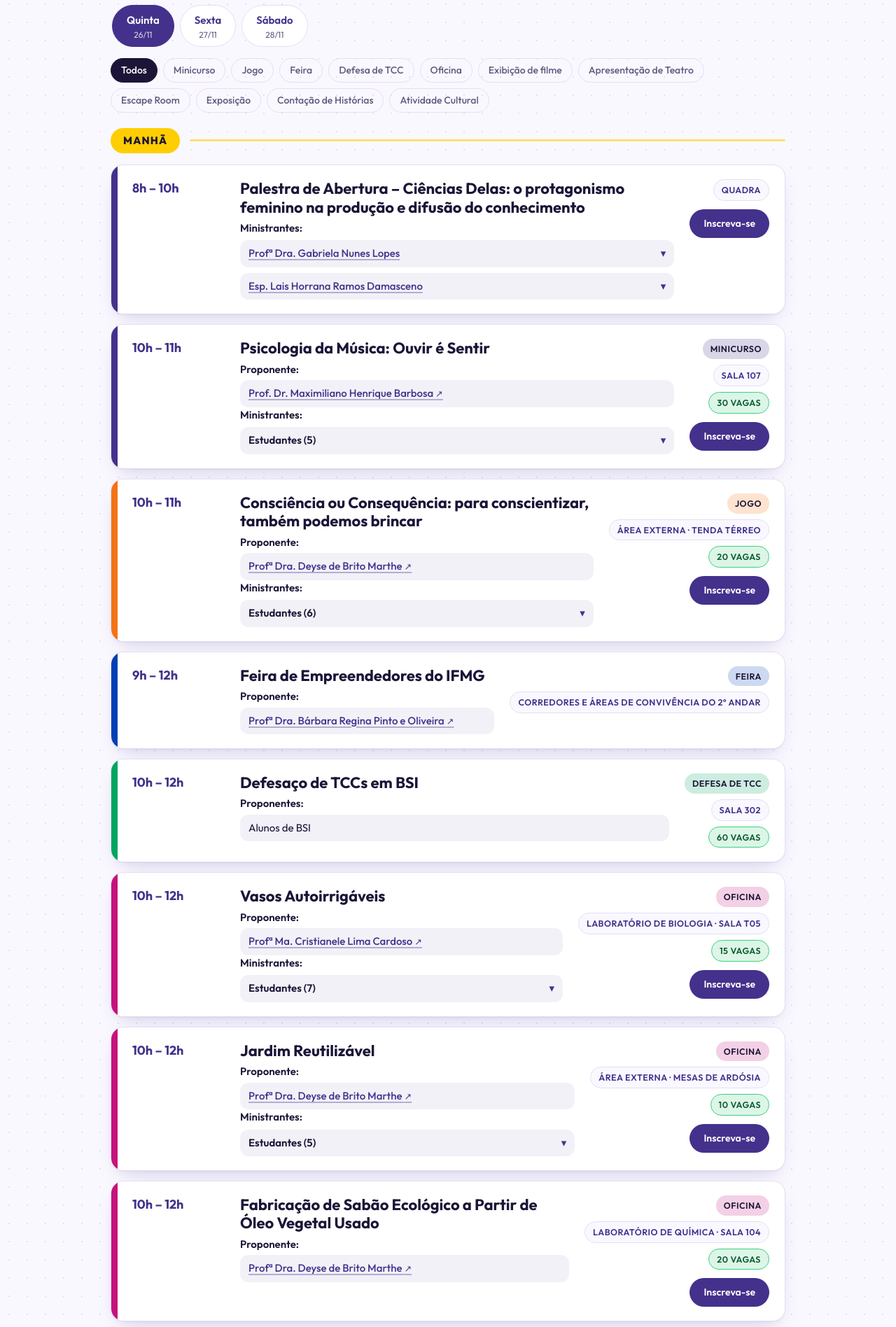
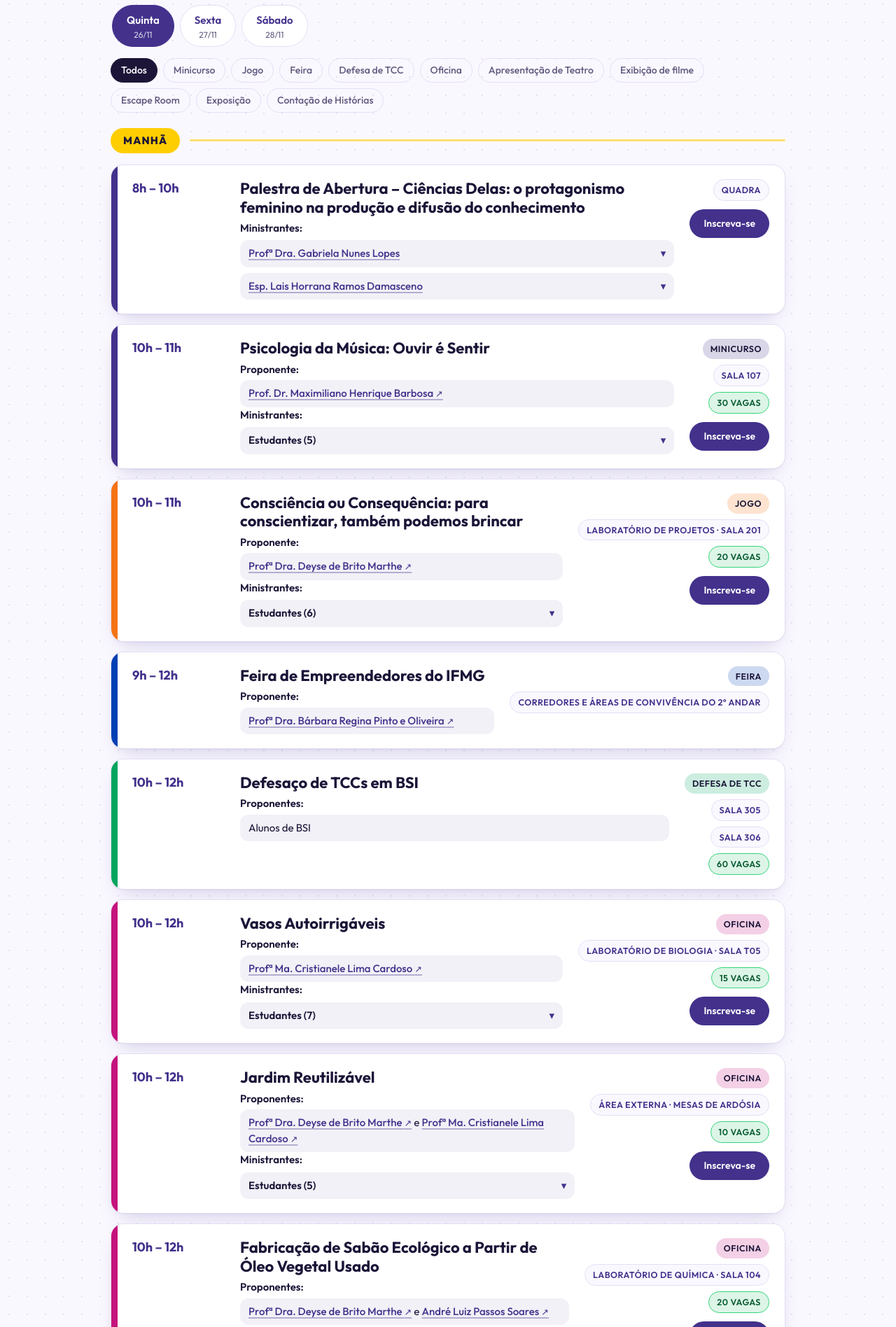
Before and after one commit to eventos-ifmg/snct-2026, a plain HTML site: page index.html in a window 1280 px wide. Shown: the part 137-2033 px from the top of the page at 70% size. Drawn offline with Linux system fonts and the light colour scheme.

Commit message:
Update index.html

```diff
--- a/index.html
+++ b/index.html
@@ -478,7 +478,7 @@ const PROGRAMACAO = [
         vagas:       20,
         proponentes: [{ nome: "Profª Dra. Deyse de Brito Marthe", lattes: "http://lattes.cnpq.br/8856270958151865" }],
         estudantes:  ["Ana Clara de Sales Reis", "Anna Júllia dos Santos Carvalho", "Bianca Mitiko Alves Osava", "Maria Tereza Ambrosio de Souza", "Marina Rafaella Martins de Oliveira", "Sofia Pimenta de Souza"],
-        local:       "Área Externa · Tenda Térreo",
+        local:       "Laboratório de Projetos · Sala 201",
         tipo:        "Jogo",
         inscricao:   "https://suap.ifmg.edu.br/eventos/inscricao_publica/5450/"
       },
@@ -493,7 +493,7 @@ const PROGRAMACAO = [
         horario:     "10h – 12h",
         titulo:      "Defesaço de TCCs em BSI",
         vagas:       60,
-        local:       "Sala 302",
+        local:       ["Sala 305", "Sala 306"],
         proponentes: ["Alunos de BSI"],
         papel:       "Proponentes",
         tipo:        "Defesa de TCC",
@@ -513,7 +513,7 @@ const PROGRAMACAO = [
         horario:     "10h – 12h",
         titulo:      "Jardim Reutilizável",
         vagas:       10,
-        proponentes: [{ nome: "Profª Dra. Deyse de Brito Marthe", lattes: "http://lattes.cnpq.br/8856270958151865" }],
+        proponentes: [{ nome: "Profª Dra. Deyse de Brito Marthe", lattes: "http://lattes.cnpq.br/8856270958151865" }, { nome: "Profª Ma. Cristianele Lima Cardoso", lattes: "http://lattes.cnpq.br/8297948805034595" }],
         estudantes:  ["Júlia Satter de Oliveira Xavier", "Guilherme Filippe Teixeira do Carmo", "Sophia Bianca Sidney Tomich Mota", "Sophia Teixeira Portugal", "Victoria Martins Couto"],
         local:       "Área Externa · Mesas de Ardósia",
         tipo:        "Oficina",
@@ -523,19 +523,11 @@ const PROGRAMACAO = [
         horario:     "10h – 12h",
         titulo:      "Fabricação de Sabão Ecológico a Partir de Óleo Vegetal Usado",
         vagas:       20,
-        proponentes: [{ nome: "Profª Dra. Deyse de Brito Marthe", lattes: "http://lattes.cnpq.br/8856270958151865" }],
+        proponentes: [{ nome: "Profª Dra. Deyse de Brito Marthe", lattes: "http://lattes.cnpq.br/8856270958151865" }, { nome: "André Luiz Passos Soares", lattes: "http://lattes.cnpq.br/6416945133040419" }],
+        estudantes:  ["Arthur Batista Aguiar", "Davi Edmundo de Oliveira Fernandes", "Gabriel Rodrigues de Souza", "Gabriel Vitor Nascimento Sales Costa", "João Pedro Lima Carvalho", "Josue Ramon Soares de Oliveira", "Mateus Ian dos Santos Cunha", "Miguel Ferreira Barbosa", "Miguel Reis Andrade", "Victor Groia Lima Fernandes"],
         local:       "Laboratório de Química · Sala 104",
         tipo:        "Oficina",
         inscricao:   "https://suap.ifmg.edu.br/eventos/inscricao_publica/5454/"
-      },
-      {
-        horario:     "10h – 12h",
-        titulo:      "Cinema Comentado: Ciência Delas",
-        vagas:       40,
-        proponentes: [{ nome: "Profª Dra. Deyse de Brito Marthe", lattes: "http://lattes.cnpq.br/8856270958151865" }],
-        local:       "Auditório · Sala 209",
-        tipo:        "Exibição de filme",
-        inscricao:   "https://suap.ifmg.edu.br/eventos/inscricao_publica/5455/"
       },
       {
         horario:     "10h – 12h",
@@ -629,6 +621,15 @@ const PROGRAMACAO = [
         inscricao:   "https://suap.ifmg.edu.br/eventos/inscricao_publica/5462/"
       },
       {
+        horario:     "14h – 16h",
+        titulo:      "Cinema Comentado: Ciência Delas",
+        vagas:       40,
+        proponentes: [{ nome: "Profª Dra. Deyse de Brito Marthe", lattes: "http://lattes.cnpq.br/8856270958151865" }],
+        local:       "Sala 302",
+        tipo:        "Exibição de filme",
+        inscricao:   "https://suap.ifmg.edu.br/eventos/inscricao_publica/5455/"
+      },
+      {
         horario:     "13h30 – 16h30",
         titulo:      "Campeonato de Programação",
         vagas:       40,
@@ -665,14 +666,6 @@ const PROGRAMACAO = [
         papel:       "Ministrante",
         local:       "Quadra",
         inscricao:   "https://suap.ifmg.edu.br/eventos/inscricao_publica/5457/"
-      },
-      {
-        horario:     "19h",
-        titulo:      "Atividade Cultural",
-        proponentes: ["Prof. Dr. Leandro Ramos", "Profª Ma. Marina Matiello"],
-        papel:       "Ministrante",
-        local:       "Quadra",
-        tipo:        "Atividade Cultural"
       },
       {
         horario:     "19h – 22h",
@@ -769,11 +762,11 @@ const PROGRAMACAO = [
         inscricao:   "https://suap.ifmg.edu.br/eventos/inscricao_publica/5504/"
       },
       {
-        horario:     "9h – 12h",
-        titulo:      "Jogo Interativo: Missão Lixo Zero",
+        horario:     "9h – 10h",
+        titulo:      "Jogo Interativo: Missão Lixo Zero, uma jornada pelos continentes",
         vagas:       20,
         proponentes: [{ nome: "Profª Dra. Deyse de Brito Marthe", lattes: "http://lattes.cnpq.br/8856270958151865" }],
-        estudantes:  ["Davi Antonio Vieira de Oliveira", "Haron Miranda Alves de Paiva", "Marcos Lacerda Ramos", "Vitor Scarpone Cardoso de Miranda", "Yago Henrique Ramos e Silva"],
+        estudantes:  ["Davi Antonio Vieira de Oliveira", "Haron Miranda Alves de Paiva", "João Henrique Resende da Silveira", "Marcos Lacerda Ramos", "Vitor Scarpone Cardoso de Miranda", "Yago Henrique Ramos e Silva"],
         local:       "Sala 106",
         tipo:        "Jogo interativo",
         inscricao:   "https://suap.ifmg.edu.br/eventos/inscricao_publica/5505/"
```
